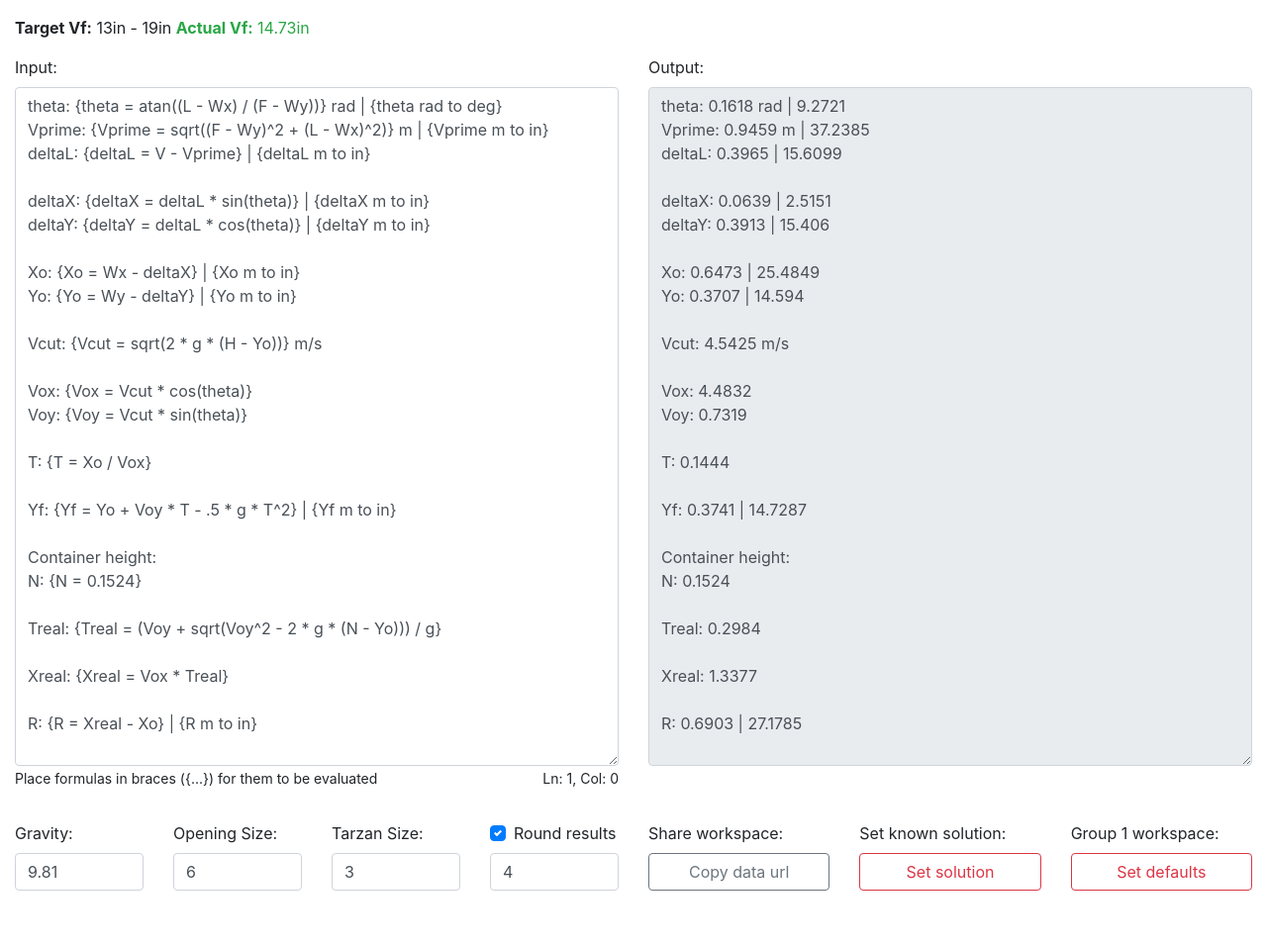
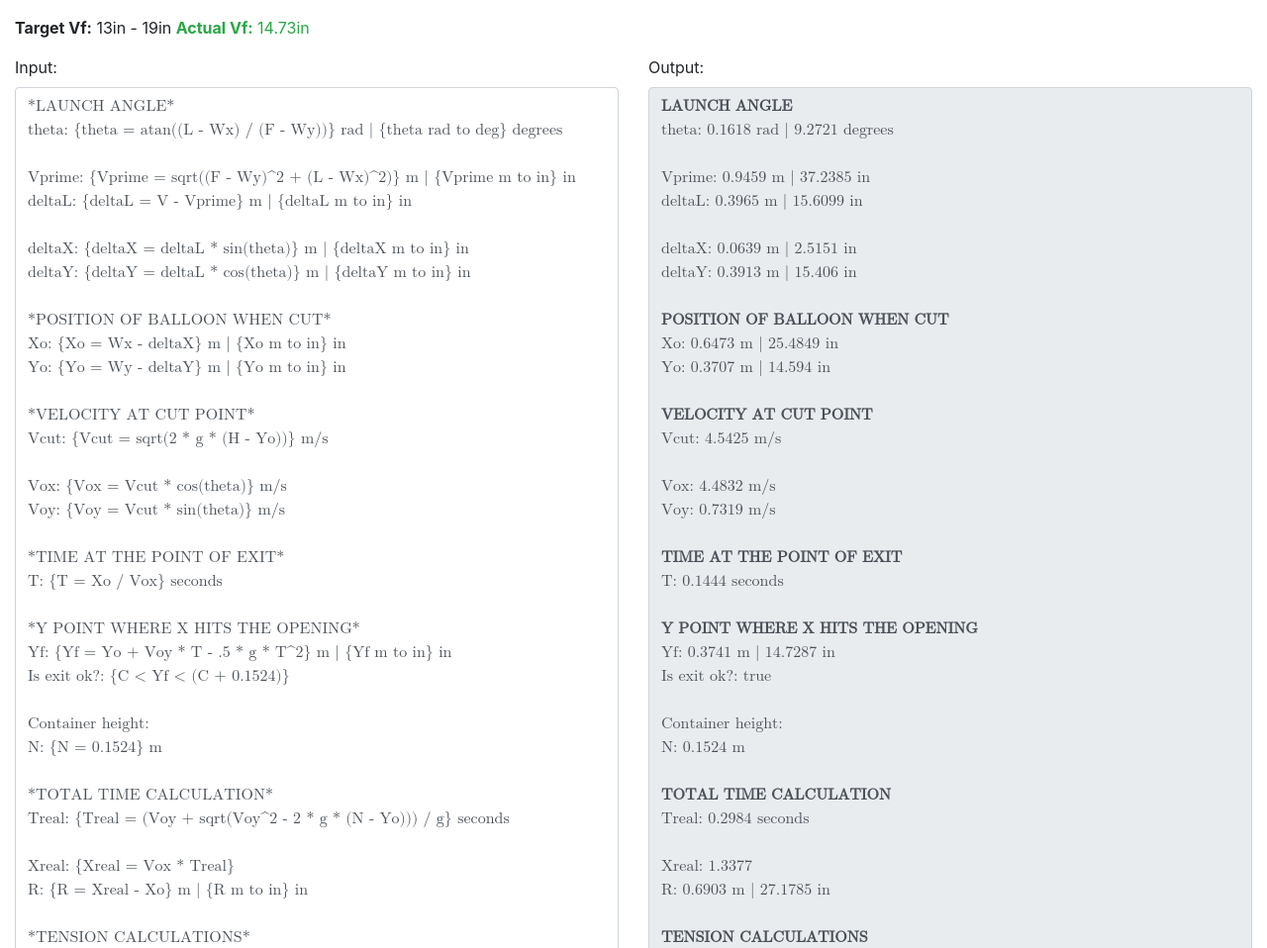
Before and after one commit to EarthCow/TarzanSwing, a website: page index.html in a window 1280 px wide. Shown: the part 582-1540 px from the top of the page at 99% size. Before the commit the page ends 1514 px from the top, so only its background shows below. Drawn offline with nearby package versions, Linux system fonts and the light colour scheme.

Commit message:
Improved input/output

```diff
--- a/index.html
+++ b/index.html
@@ -10,6 +10,23 @@
         min-height: 395px;
         max-height: 100vh;
         border: 1px solid black;
+      }
+
+      #input,
+      #output {
+        font-family: math;
+      }
+
+      #output {
+        border: 1px solid #ced4da;
+        padding: 0.375rem 0.75rem;
+        color: #495057;
+        background-color: #e9ecef;
+        border-radius: 0.25rem;
+        line-height: 1.5;
+        height: auto;
+        overflow: auto;
+        pointer-events: none;
       }
     </style>
     <link rel="stylesheet" href="node_modules/bootstrap/dist/css/bootstrap.min.css" />
@@ -110,34 +127,46 @@
           <div class="form-group">
             <label for="input">Input:</label>
             <textarea rows="5" class="form-control" id="input" spellcheck="false">
-theta: {theta = atan((L - Wx) / (F - Wy))} rad | {theta rad to deg}
-Vprime: {Vprime = sqrt((F - Wy)^2 + (L - Wx)^2)} m | {Vprime m to in}
-deltaL: {deltaL = V - Vprime} | {deltaL m to in}
+*LAUNCH ANGLE*
+theta: {theta = atan((L - Wx) / (F - Wy))} rad | {theta rad to deg} degrees
 
-deltaX: {deltaX = deltaL * sin(theta)} | {deltaX m to in}
-deltaY: {deltaY = deltaL * cos(theta)} | {deltaY m to in}
+Vprime: {Vprime = sqrt((F - Wy)^2 + (L - Wx)^2)} m | {Vprime m to in} in
+deltaL: {deltaL = V - Vprime} m | {deltaL m to in} in
 
-Xo: {Xo = Wx - deltaX} | {Xo m to in}
-Yo: {Yo = Wy - deltaY} | {Yo m to in}
+deltaX: {deltaX = deltaL * sin(theta)} m | {deltaX m to in} in
+deltaY: {deltaY = deltaL * cos(theta)} m | {deltaY m to in} in
 
+*POSITION OF BALLOON WHEN CUT*
+Xo: {Xo = Wx - deltaX} m | {Xo m to in} in
+Yo: {Yo = Wy - deltaY} m | {Yo m to in} in
+
+*VELOCITY AT CUT POINT*
 Vcut: {Vcut = sqrt(2 * g * (H - Yo))} m/s
 
-Vox: {Vox = Vcut * cos(theta)}
-Voy: {Voy = Vcut * sin(theta)}
+Vox: {Vox = Vcut * cos(theta)} m/s
+Voy: {Voy = Vcut * sin(theta)} m/s
 
-T: {T = Xo / Vox}
+*TIME AT THE POINT OF EXIT*
+T: {T = Xo / Vox} seconds
 
-Yf: {Yf = Yo + Voy * T - .5 * g * T^2} | {Yf m to in}
+*Y POINT WHERE X HITS THE OPENING*
+Yf: {Yf = Yo + Voy * T - .5 * g * T^2} m | {Yf m to in} in
+Is exit ok?: {C &lt; Yf &lt; (C + 0.1524)}
 
 Container height:
-N: {N = 0.1524}
+N: {N = 0.1524} m
 
-Treal: {Treal = (Voy + sqrt(Voy^2 - 2 * g * (N - Yo))) / g}
+*TOTAL TIME CALCULATION*
+Treal: {Treal = (Voy + sqrt(Voy^2 - 2 * g * (N - Yo))) / g} seconds
 
 Xreal: {Xreal = Vox * Treal}
+R: {R = Xreal - Xo} m | {R m to in} in
 
-R: {R = Xreal - Xo} | {R m to in}
-</textarea
+*TENSION CALCULATIONS*
+Lowest point speed = {LPS = sqrt(2 * g * H)} m/s
+Fy: {Fy = (0.1(LPS^2))/V} N
+Tension: {Tension = Fy + (0.1)g} N
+Is tension ok?: {Tension &lt; 10}</textarea
             >
             <div class="row">
               <div class="col-8">
@@ -152,7 +181,7 @@ R: {R = Xreal - Xo} | {R m to in}
         <div class="col">
           <div class="form-group">
             <label for="output">Output:</label>
-            <textarea rows="5" class="form-control" id="output" readonly></textarea>
+            <div id="output"></div>
           </div>
         </div>
       </div>
@@ -443,7 +472,7 @@ R: {R = Xreal - Xo} | {R m to in}
         let totalRows = input.value.split("\n").length;
         if (totalRows >= 5) {
           input.setAttribute("rows", totalRows);
-          $("#output").attr("rows", totalRows);
+          $("#output").outerHeight($("#input").outerHeight());
         }
 
         let text = `Ln: ${rows}, Col: ${cols}`;
@@ -589,7 +618,15 @@ R: {R = Xreal - Xo} | {R m to in}
           }
         });
 
-        $("#output").val(outputText);
+        outputText = outputText.replace(/[\u00A0-\u9999<>\&]/g, (i) => "&#" + i.charCodeAt(0) + ";");
+        outputText = outputText.replaceAll("\n", (f) => "<br/>");
+
+        // Apply bolding where necessary
+        outputText = outputText.replace(/(?<!\\)\*(.*?)(?<!\\)\*/g, function (match, internalText) {
+          return "<strong>" + internalText + "</strong>";
+        });
+
+        $("#output").html(outputText);
 
         saveData();
       }
```
